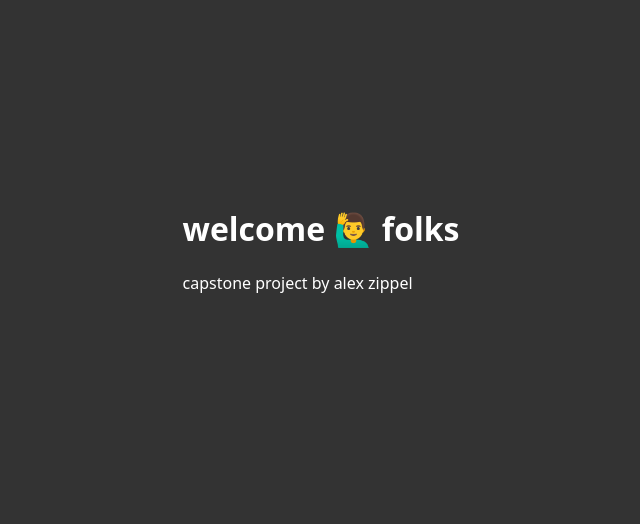
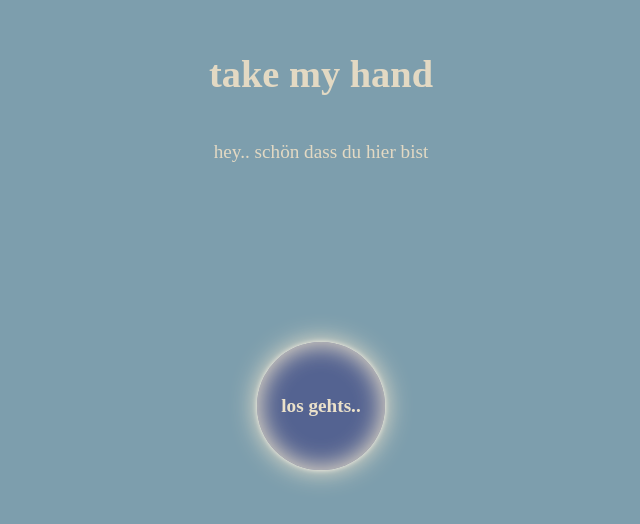
Before and after one commit to Leukipos/Capstone_Project, a Next.js app: page / in a window 1280 px wide. Shown: the part 134-658 px from the top of the page, without its empty margins (319-959 px from the left). Built offline with nearby package versions, Linux system fonts and the light colour scheme.

Commit message:
landing page

```diff
--- /dev/null
+++ b/components/StyledButton.js
@@ -0,0 +1,30 @@
+import styled, { css } from "styled-components";
+
+export const StyledButton = styled.button`
+  width: 8rem;
+  height: 8rem;
+  border-radius: 50%;
+  background-color: #546391;
+  padding: 0.8rem;
+
+  color: #EBE1CA;
+  text-decoration: none;
+  font-weight: bold;
+  border: 0px;
+  font-size: inherit;
+  box-shadow: 0 0px 25px 2px #EBE1CA, 0 0px 5px 0px #ffffff, inset 0 0px 25px 2px #EBE1CA;
+
+  margin-top: 20vh;
+
+  :hover{
+    cursor: pointer;
+    background-color: #E1C8A7;
+    color: green;
+    transition: all 0.2s ease-in-out;
+  }
+
+  :active{
+  box-shadow: 0 0 8px 0px #EBE1CA;
+  transition: all 0.1s ease-in-out;
+  }
+  `
--- a/pages/index.js
+++ b/pages/index.js
@@ -1,8 +1,16 @@
+import  { StyledButton }  from '../components/StyledButton';
+
+
 export default function HomePage() {
+
   return (
     <div>
-      <h1>welcome 🙋‍♂️ folks</h1>
-      <p>capstone project by alex zippel</p>
+      <h1>take my hand</h1>
+      <p>hey.. schön dass du hier bist</p>
+
+      <StyledButton type="button" >
+        los gehts..
+      </StyledButton>
     </div>
   );
-}
+};
--- a/styles.js
+++ b/styles.js
@@ -5,15 +5,24 @@ export default createGlobalStyle`
   *::before,
   *::after {
     box-sizing: border-box;
+    font-family: serif;
+  }
+
+  div{
+    display: flex;
+    justify-content: center;
+    align-items: center;
+    flex-direction: column;
   }
 
   body {
     margin: 0;
-    font-family: system-ui;
-    background-color: #333;
-    color: white;
+    background-color: #7D9EAD;
+    color: #E3D9C3;
+    font-size: 1.2rem;
     display: flex;
     justify-content: center;
-    margin-top: 40vh;
+    margin-top: 20vh;
+
   }
 `;
```
Also changed, not shown: resources/calm sea Color Palette - color-hex.com.png (deleted), resources/color_palette.jpg (renamed from resources/Bildschirmfoto 2023-04-26 um 11.07.33.jpg).
